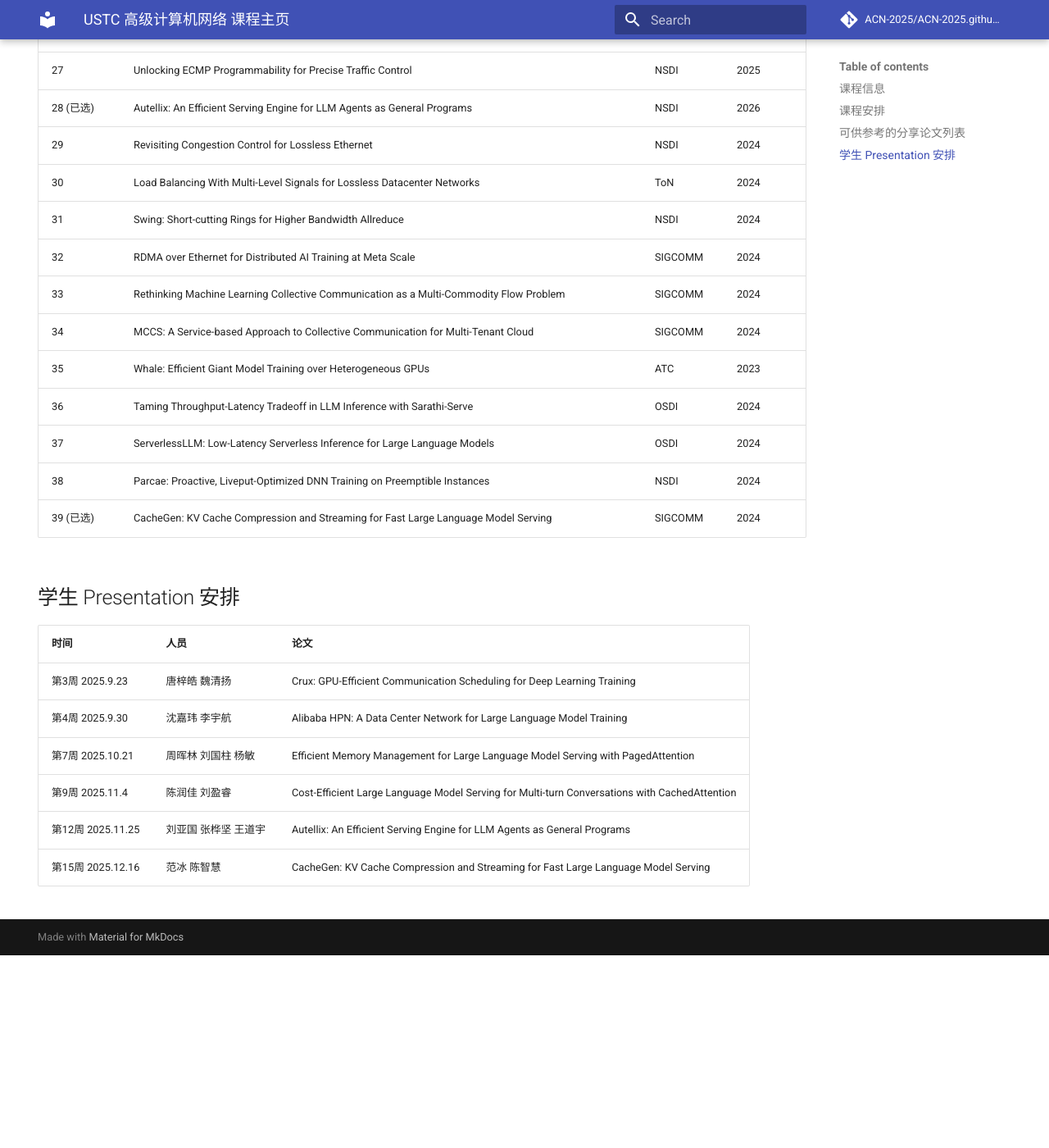
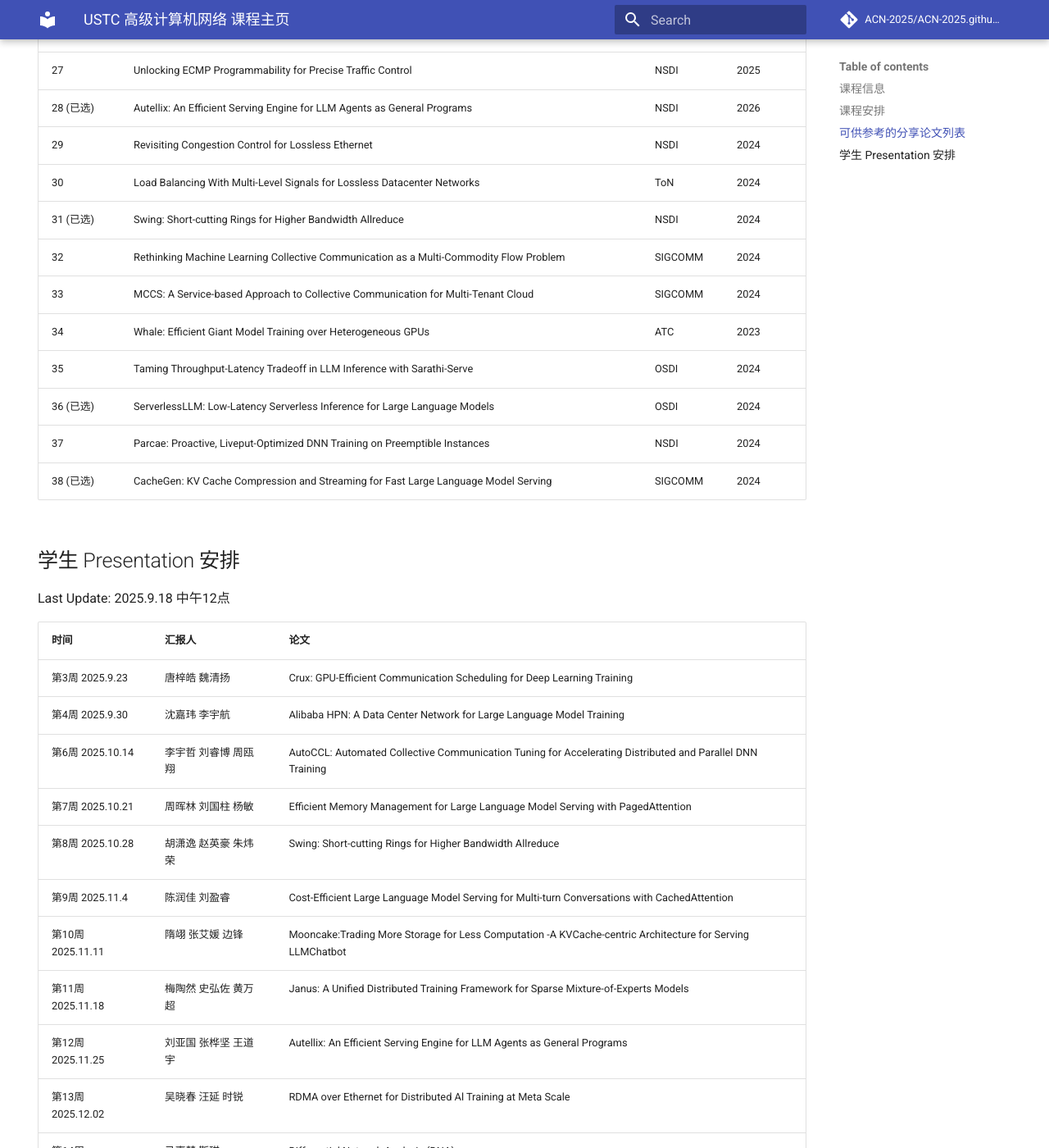
Before and after one commit to ACN-2025/ACN-2025.github.io, an MkDocs documentation site: the page built from docs/index.md, in a window 1280 px wide and 1400 px high, scrolled down 2717 px. Shown: the whole window at 82% size. Built offline with MkDocs 1.6.1 and Material for MkDocs 9.7.7, drawn with Linux system fonts in a browser that asks for light colours; comment, search, counter and statistics services are not loaded; before the commit the page ends 3882 px from its top, so only the background shows below that; some of the changed text lies outside the part shown.

Commit message:
Uploaded VL2 paper; Updated pre info of several weeks.

```diff
--- a/docs/index.md
+++ b/docs/index.md
@@ -44,19 +44,19 @@
 |---|---|---|---|
 | 1 | Cassini: Network-Aware Job Scheduling in Machine Learning Clusters | NSDI | 2024 |
 | 2 | Better Together: Jointly Optimizing ML Collective Scheduling and Execution Planning using Syndicate | NSDI | 2023 |
-| 3 | RDMA over Ethernet for Distributed AI Training at Meta Scale | NSDI | 2024 |
+| 3 (已选) | RDMA over Ethernet for Distributed AI Training at Meta Scale | NSDI | 2024 |
 | 4 (已选) | Crux: GPU-Efficient Communication Scheduling for Deep Learning Training | SIGCOMM | 2024 |
 | 5 (已选) | Alibaba HPN: A Data Center Network for Large Language Model Training | SIGCOMM | 2024 |
-| 6 | Mooncake: Trading More Storage for Less Computation — A KVCache-centric Architecture for Serving LLM Chatbot | FAST | 2025 |
+| 6 (已选) | Mooncake: Trading More Storage for Less Computation — A KVCache-centric Architecture for Serving LLM Chatbot | FAST | 2025 |
 | 7 | SimAI: Unifying Architecture Design and Performance Tuning for Large-Scale Large Language Model Training with Scalability and Precision | NSDI | 2025 |
 | 8 (已选) | Efficient Memory Management for Large Language Model Serving with PagedAttention | SOSP | 2023 |
 | 9 | ReCycle: Resilient Training of Large DNNs using Pipeline Adaptation | SOSP | 2023 |
 | 10 | Themis: A Network Bandwidth-Aware Collective Scheduling Policy for Distributed Training of DL Models | ISCA | 2022 |
 | 11 | Gemini: Fast Failure Recovery in Distributed Training with In-Memory Checkpoint | SOSP | 2023 |
-| 12 | Janus: A Unified Distributed Training Framework for Sparse Mixture-of-Experts Models | SIGCOMM | 2023 |
+| 12 (已选) | Janus: A Unified Distributed Training Framework for Sparse Mixture-of-Experts Models | SIGCOMM | 2023 |
 | 13 (已选) | Cost-Efficient Large Language Model Serving for Multi-turn Conversations with CachedAttention | ATC | 2024 |
 | 14 | Towards Domain-Specific Network Transport for Distributed DNN Training | NSDI | 2024 |
-| 15 | Differential Network Analysis (DNA) | NSDI | 2022 |
+| 15 (已选) | Differential Network Analysis (DNA) | NSDI | 2022 |
 | 16 | Bamboo: Making Preemptible Instances Resilient for Affordable Training of Large DNNs | NSDI | 2023 |
 | 17 | One-Size-Fits-None: Understanding and Enhancing Slow-Fault Tolerance in Modern Distributed Systems | NSDI | 2025 |
 | 18 | Starvation in End-to-End Congestion Control | SIGCOMM | 2022 |
@@ -65,30 +65,39 @@
 | 21 | Fast Algorithms for Loop-Free Network Updates using Linear Programming and Local Search | INFOCOM | 2024 |
 | 22 | Centauri: Enabling Efficient Scheduling for Communication-Computation Overlap in Large Model Training via Communication Partitioning | ASPLOS | 2024 |
 | 23 | DREAM: A Dynamic Scheduler for Dynamic Real-time Multi-model ML Workloads | ASPLOS | 2023 |
-| 24 | MegaScale: Scaling Large Language Model Training to More Than 10,000 GPUs | NSDI | 2024 |
+| 24 (已选) | MegaScale: Scaling Large Language Model Training to More Than 10,000 GPUs | NSDI | 2024 |
 | 25 | TopoopT: Co-optimizing Network Topology and Parallelization Strategy for Distributed Training Jobs | NSDI | 2023 |
 | 26 | White-Boxing RDMA with Packet-Granular Software Control | NSDI | 2025 |
 | 27 | Unlocking ECMP Programmability for Precise Traffic Control | NSDI | 2025 |
 | 28 (已选) | Autellix: An Efficient Serving Engine for LLM Agents as General Programs | NSDI | 2026 |
 | 29 | Revisiting Congestion Control for Lossless Ethernet | NSDI | 2024 |
 | 30 | Load Balancing With Multi-Level Signals for Lossless Datacenter Networks | ToN | 2024 |
-| 31 | Swing: Short-cutting Rings for Higher Bandwidth Allreduce | NSDI | 2024 |
-| 32 | RDMA over Ethernet for Distributed AI Training at Meta Scale | SIGCOMM | 2024 |
-| 33 | Rethinking Machine Learning Collective Communication as a Multi-Commodity Flow Problem | SIGCOMM | 2024 |
-| 34 | MCCS: A Service-based Approach to Collective Communication for Multi-Tenant Cloud | SIGCOMM | 2024 |
-| 35 | Whale: Efficient Giant Model Training over Heterogeneous GPUs | ATC | 2023 |
-| 36 | Taming Throughput-Latency Tradeoff in LLM Inference with Sarathi-Serve | OSDI | 2024 |
-| 37 | ServerlessLLM: Low-Latency Serverless Inference for Large Language Models | OSDI | 2024 |
-| 38 | Parcae: Proactive, Liveput-Optimized DNN Training on Preemptible Instances | NSDI | 2024 |
-| 39 (已选) | CacheGen: KV Cache Compression and Streaming for Fast Large Language Model Serving | SIGCOMM | 2024 |
+| 31 (已选) | Swing: Short-cutting Rings for Higher Bandwidth Allreduce | NSDI | 2024 |
+| 32 | Rethinking Machine Learning Collective Communication as a Multi-Commodity Flow Problem | SIGCOMM | 2024 |
+| 33 | MCCS: A Service-based Approach to Collective Communication for Multi-Tenant Cloud | SIGCOMM | 2024 |
+| 34 | Whale: Efficient Giant Model Training over Heterogeneous GPUs | ATC | 2023 |
+| 35 | Taming Throughput-Latency Tradeoff in LLM Inference with Sarathi-Serve | OSDI | 2024 |
+| 36 (已选) | ServerlessLLM: Low-Latency Serverless Inference for Large Language Models | OSDI | 2024 |
+| 37 | Parcae: Proactive, Liveput-Optimized DNN Training on Preemptible Instances | NSDI | 2024 |
+| 38 (已选) | CacheGen: KV Cache Compression and Streaming for Fast Large Language Model Serving | SIGCOMM | 2024 |
 
 ## 学生 Presentation 安排
 
-| 时间 | 人员 | 论文 |
+Last Update: 2025.9.18 中午12点
+
+| 时间 | 汇报人 | 论文 |
 | --- | --- | --- |
 | 第3周 2025.9.23 | 唐梓皓 魏清扬 | Crux: GPU-Efficient Communication Scheduling for Deep Learning Training |
 | 第4周 2025.9.30 | 沈嘉玮 李宇航 | Alibaba HPN: A Data Center Network for Large Language Model Training |
+| 第6周 2025.10.14 | 李宇哲 刘睿博 周瓯翔 | AutoCCL: Automated Collective Communication Tuning for Accelerating Distributed and Parallel DNN Training |
 | 第7周 2025.10.21 | 周晖林 刘国柱 杨敏 | Efficient Memory Management for Large Language Model Serving with PagedAttention |
+| 第8周 2025.10.28 | 胡潇逸 赵英豪 朱炜荣 | Swing: Short-cutting Rings for Higher Bandwidth Allreduce |
 | 第9周 2025.11.4 | 陈润佳 刘盈睿 | Cost-Efficient Large Language Model Serving for Multi-turn Conversations with CachedAttention |
+| 第10周 2025.11.11 | 隋翊 张艾媛 边锋 | Mooncake:Trading More Storage for Less Computation -A KVCache-centric Architecture for Serving LLMChatbot |
+| 第11周 2025.11.18 | 梅陶然 史弘佐 黄万超 | Janus: A Unified Distributed Training Framework for Sparse Mixture-of-Experts Models |
 | 第12周 2025.11.25 | 刘亚国 张桦坚 王道宇 | Autellix: An Efficient Serving Engine for LLM Agents as General Programs |
+| 第13周 2025.12.02 | 吴晓春 汪延 时锐 | RDMA over Ethernet for Distributed Al Training at Meta Scale |
+| 第14周 2025.12.09 | 马嘉慧 靳琪 | Differential Network Analysis (DNA) |
 | 第15周 2025.12.16 | 范冰 陈智慧 | CacheGen: KV Cache Compression and Streaming for Fast Large Language Model Serving |
+| 第16周 2025.12.23 | 杜柏言 吴风帆 | MegaScale: Scaling Large Language Model Training to More Than 10,000 GPUs |
+| 第17周 2025.12.30 | 陈子阳 丁则文 | ServerlessLLM: Low-Latency Serverless Inference for Large Language Models |
```
Also changed, not shown: other parts of docs/index.md (+1 -1 lines), 1 other file.
